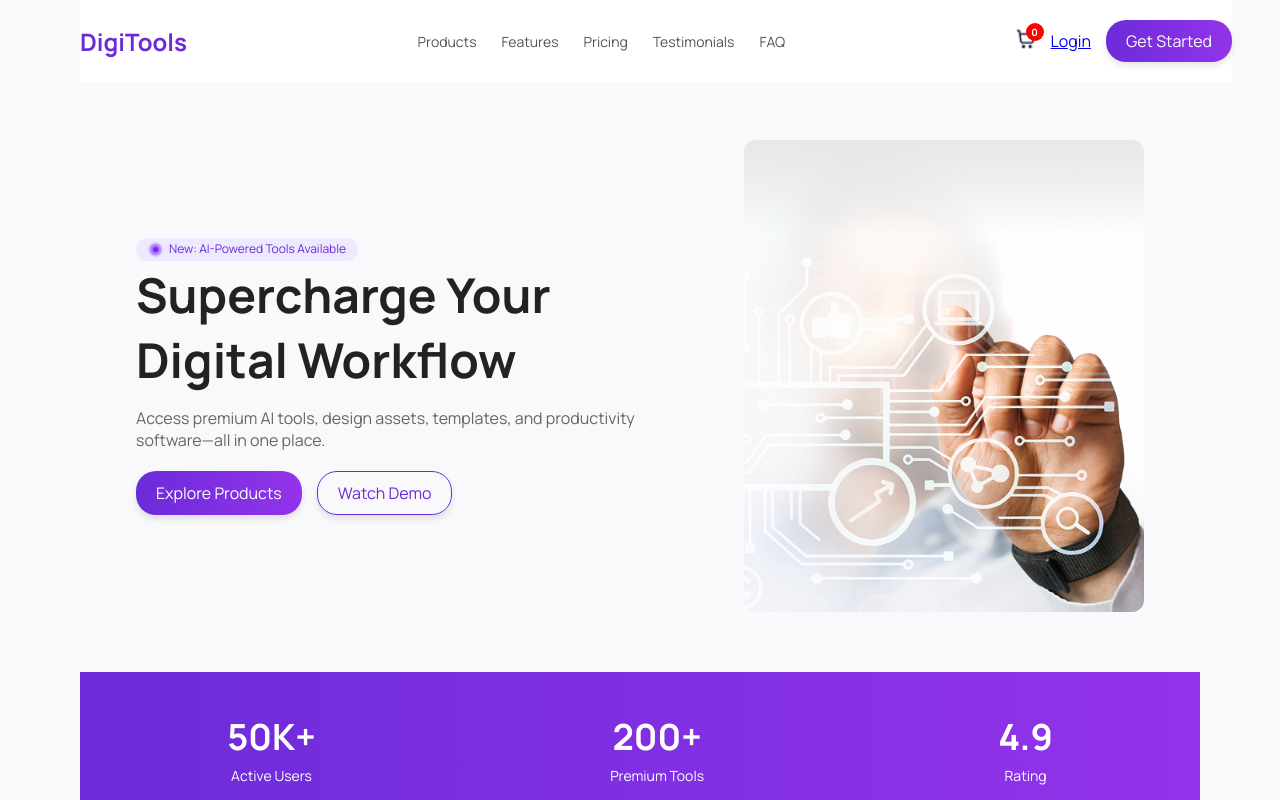
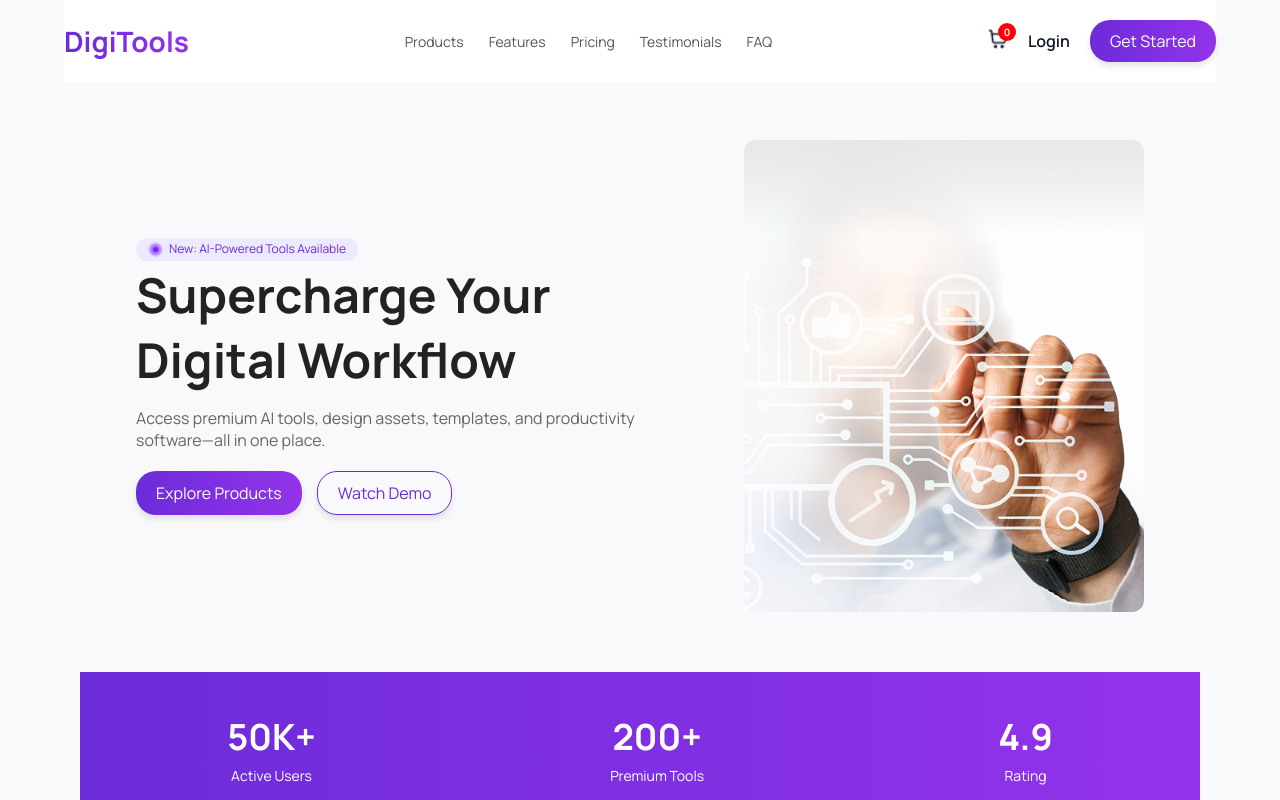
Before and after one commit to durjoy1516/b13-a6, a React (Vite) app: page / in a window 1280 px wide. Shown: the top 800 px of the page. Built offline with nearby package versions, Linux system fonts and the light colour scheme.

Commit message:
Some edited desinged

```diff
--- a/src/components/Navbar.jsx
+++ b/src/components/Navbar.jsx
@@ -19,7 +19,7 @@ const Navbar = ({ cartCount }) => {
           <span className="cart-badge">{cartCount}</span>
         </div>
 
-        <a href="#">Login</a>
+        <a className="login" href="#">Login</a>
         <button className="btn-primary">Get Started</button>
       </div>
     </div>
--- a/src/styles/main.css
+++ b/src/styles/main.css
@@ -26,14 +26,21 @@ body {
   padding: 20px 0;
   position: fixed;
   top: 0;
+  left: 50%;
+  transform: translateX(-50%);
+  width: 90%;
+  max-width: 1200px;
   z-index: 1000;
   background-color: white;
 }
 
 .logo {
-  font-size: 24px;
+  font-size: 28px;
   font-weight: bold;
-  color: #6c2bd9;
+  /* color: #6c2bd9; */
+  background: linear-gradient(to right, #6c2bd9, #9333ea);
+  background-clip: text;
+  -webkit-text-fill-color: transparent;
 }
 
 .nav-links {
@@ -50,7 +57,14 @@ body {
 .nav-right {
   display: flex;
   align-items: center;
-  gap: 15px;
+  gap: 20px;
+}
+
+.nav-right .login{
+  text-decoration: none;
+  font-size: 16px;
+  color: #101727;
+  font-weight: 600;
 }
 
 /* =================== BUTTONS =================== */
@@ -242,6 +256,12 @@ body {
   box-shadow: 0 4px 10px rgba(0,0,0,0.05);
 }
 
+.cart-info{
+  display: flex;
+  flex-direction: column;
+  align-items: start;
+}
+
 .cart-info h3 {
   margin-bottom: 5px;
   font-size: 16px;
@@ -250,6 +270,10 @@ body {
 .cart-info p {
   font-size: 14px;
   color: #64748b;
+}
+.cart-item .btn-outline{
+  border: none;
+  color: red;
 }
 
 .cart-total {
@@ -285,7 +309,7 @@ body {
 }
 
 .features {
-  margin: 10px 0;
+  margin: 10px 0; list-style: none;
 }
 
 .features li {
@@ -363,9 +387,26 @@ body {
   margin-bottom: 10px;
 }
 
+.pricing-card ul {
+  list-style: none;
+}
+
 .pricing-card li {
   font-size: 14px;
   margin-bottom: 6px;
+}
+
+.badge-popular {
+  position: absolute;
+  top: -15px;
+  left: 50%;
+  transform: translateX(-50%);
+  background: #facc15;
+  color: #333;
+  padding: 6px 16px;
+  border-radius: 20px;
+  font-size: 14px;
+  font-weight: 600;
 }
 
 .pro {
```
